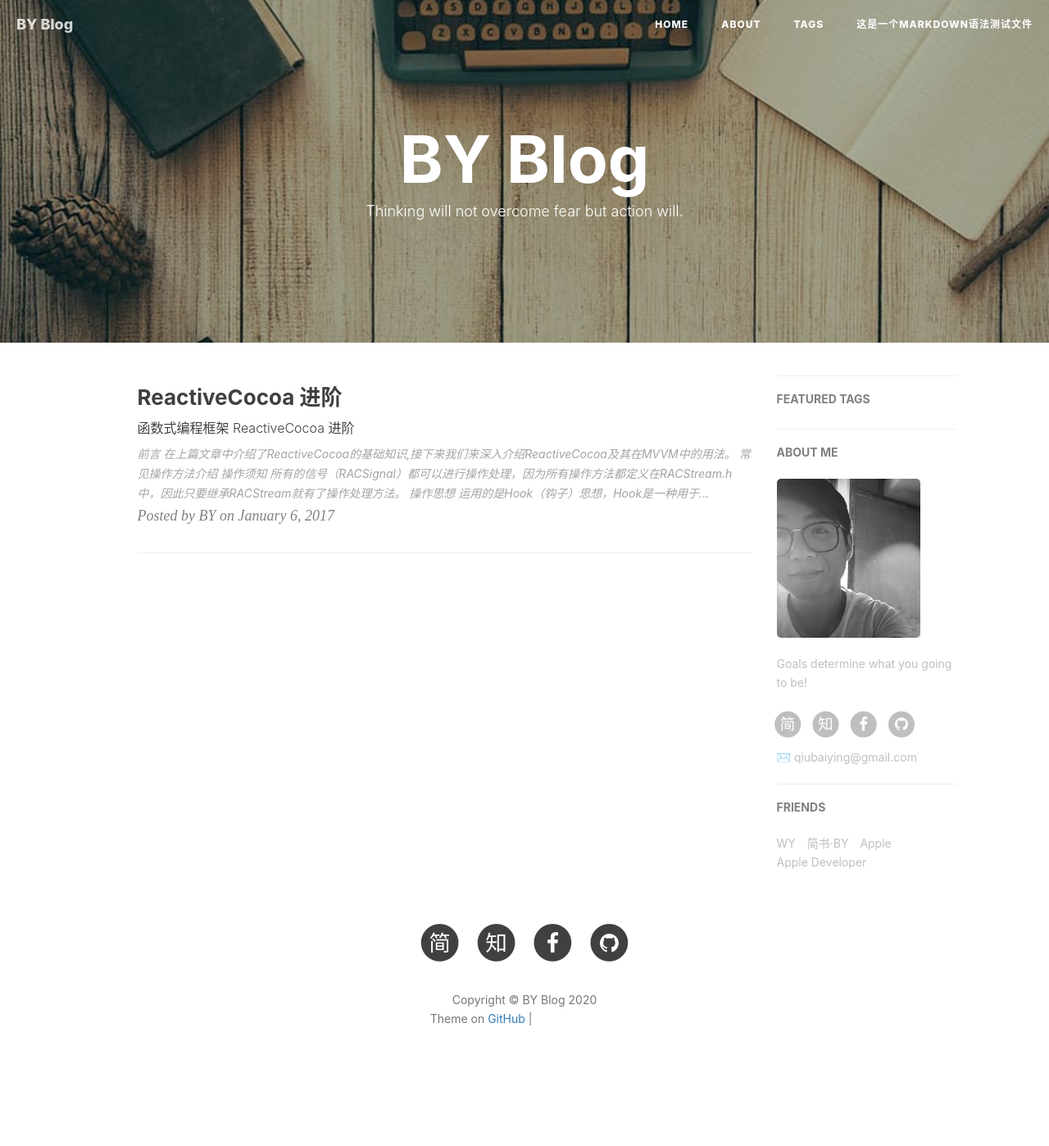
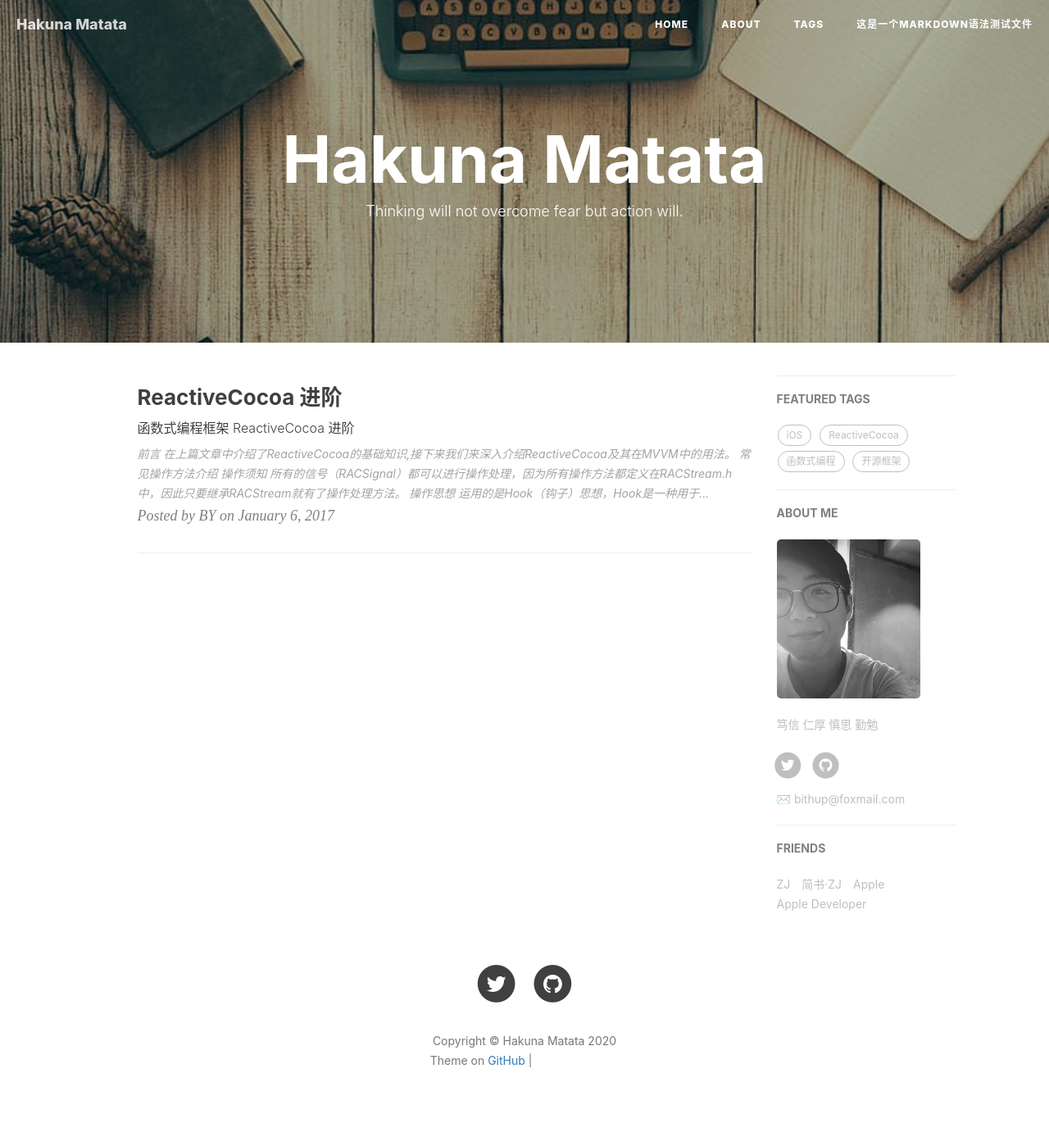
Before and after one commit to bithup/bithup.github.io, a Jekyll site: the page built from index.html, in a window 1280 px wide. Shown: the whole page at 82% size. Built offline with Jekyll 4.4.1, drawn with Linux system fonts in a browser that asks for light colours; nearby versions of some CDN libraries; the list of posts is cut into pages by our own code; comment, search, counter and statistics services are not loaded; before the commit the page ends 1347 px from its top, so only the background shows below that; grey boxes are pictures that could not be loaded.

Commit message:
update user info

```diff
--- a/_config.yml
+++ b/_config.yml
@@ -1,17 +1,17 @@
 # Site settings
-title: BY Blog
-SEOTitle: 柏荧的博客 | BY Blog
+title: Hakuna Matata
+SEOTitle: 蒋壵的博客 | ZhuangJiang's Blog
 header-img: img/post-bg-desk.jpg
-email: qiubaiying@gmail.com
-description: "Every failure is leading towards success."
-keyword: "BY, BY Blog, 柏荧的博客, qiubaiying, 邱柏荧, iOS, Apple, iPhone"
-url: "http://qiubaiying.github.io"          # your host, for absolute URL
+email: bithup@foxmail.com
+description: "~ Every morning you have two choices, continue your sleep with dreams or wake up and chase your dreams ~"
+keyword: "Java, C, Python, Test Automation, iOS, Apple, iPhone, CS, Deep Learning, Machine Learning, Mathematics"
+url: "http://bithup.github.io"          # your host, for absolute URL
 baseurl: ""      # for example, '/blog' if your blog hosted on 'host/blog'
-github_repo: "https://github.com/qiubaiying/qiubaiying.github.io.git" # you code repository
+github_repo: "https://github.com/bithup/bithup.github.io.git" # you code repository
 
 # Sidebar settings
 sidebar: true                           # whether or not using Sidebar.
-sidebar-about-description: "Goals determine what you going to be!"
+sidebar-about-description: "笃信 仁厚 慎思 勤勉"
 sidebar-avatar: /img/about-BY-gentle.jpg      # use absolute URL, seeing it's used in both `/` and `/about/`
 
 
@@ -19,11 +19,11 @@ sidebar-avatar: /img/about-BY-gentle.jpg      # use absolute URL, seeing it's us
 # SNS settings
 RSS: false
 # weibo_username:     qiubaiying
-zhihu_username:     qiubaiying
-github_username:    qiubaiying
-facebook_username:  baiying.qiu.7
-jianshu_username:   e71990ada2fd
-#twitter_username:   qiubaiying
+zhihu_username:
+github_username:    bithup
+#facebook_username:  baiying.qiu.7
+#jianshu_username:   e71990ada2fd
+twitter_username:   bithup
 
 
 
@@ -61,12 +61,12 @@ kramdown:
 
 # Gitalk
 gitalk:
-  enable: true    #是否开启Gitalk评论
+  enable: false    #是否开启Gitalk评论
   clientID: f2c84e7629bb1446c1a4                            #生成的clientID
   clientSecret: ca6d6139d1e1b8c43f8b2e19492ddcac8b322d0d    #生成的clientSecret
-  repo: qiubaiying.github.io    #仓库名称
-  owner: qiubaiying    #github用户名
-  admin: qiubaiying
+  repo: bithup.github.io    #仓库名称
+  owner: bithup    #github用户名
+  admin: bithup
   distractionFreeMode: true #是否启用类似FB的阴影遮罩
 
 
@@ -74,11 +74,11 @@ gitalk:
 
 # Analytics settings
 # Baidu Analytics
-ba_track_id: b50bf2b12b5338a1845e33832976fd68
+#ba_track_id: b50bf2b12b5338a1845e33832976fd68
 
 # Google Analytics
-ga_track_id: 'UA-90855596-1'            # Format: UA-xxxxxx-xx
-ga_domain: qiubaiying.top               # 默认的是 auto, 这里我是自定义了的域名，你如果没有自己的域名，需要改成auto
+#ga_track_id: 'UA-90855596-1'            # Format: UA-xxxxxx-xx
+#ga_domain: bithup.top               # 默认的是 auto, 这里我是自定义了的域名，你如果没有自己的域名，需要改成auto
 
 
 
@@ -86,7 +86,7 @@ ga_domain: qiubaiying.top               # 默认的是 auto, 这里我是自定
 
 # Featured Tags
 featured-tags: true                     # 是否使用首页标签
-featured-condition-size: 1              # 相同标签数量大于这个数，才会出现在首页
+featured-condition-size: 0              # 相同标签数量大于这个数，才会出现在首页
 
 
 
@@ -99,11 +99,11 @@ service-worker: true
 # Friends
 friends: [
     {
-        title: "WY",
-        href: "http://zhengwuyang.com"
+        title: "ZJ",
+        href: "http://zhuangjiang.com"
     },{
-        title: "简书·BY",
-        href: "http://www.jianshu.com/u/e71990ada2fd"
+        title: "简书·ZJ",
+        href: "http://www.jianshu.com/u/xxxx"
     },{
         title: "Apple",
         href: "https://apple.com"
```
